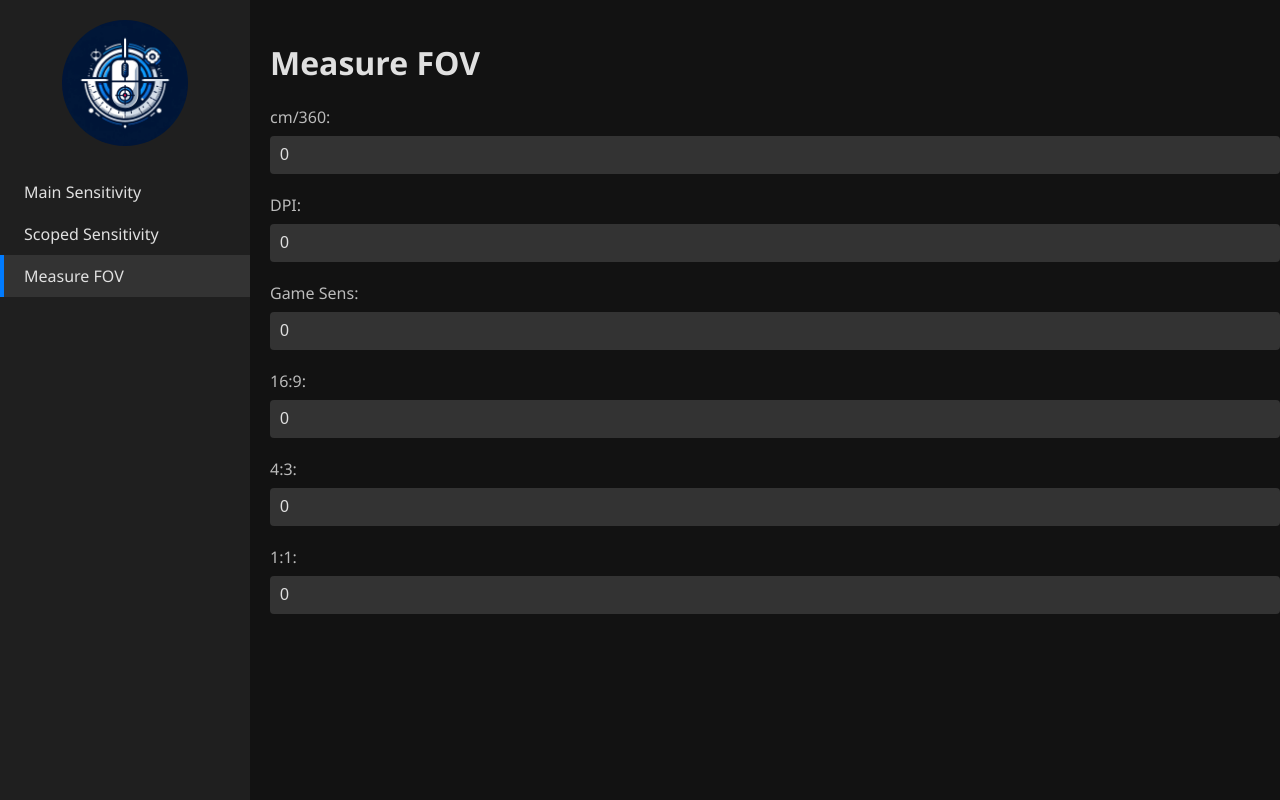
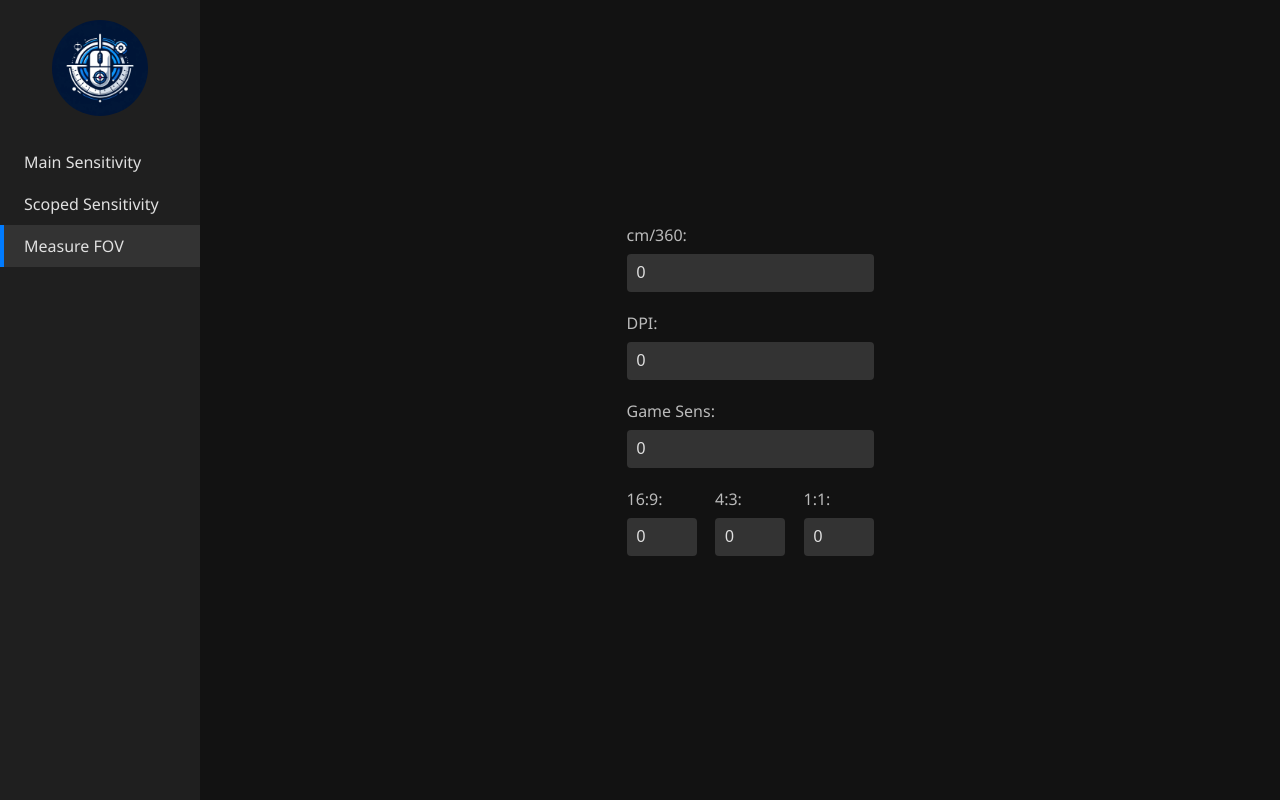
Before and after one commit to RaedN0/AimCalibrate, a React (Vite) app: page /measure-fov in a window 1280 px wide. Built offline with nearby package versions, Linux system fonts and the light colour scheme.

Commit message:
Change styling

```diff
--- a/src/App.css
+++ b/src/App.css
@@ -13,7 +13,7 @@ body {
 }
 
 .sidebar {
-  width: 250px;
+  width: 200px;
   background-color: #1f1f1f;
   display: flex;
   flex-direction: column;
@@ -95,3 +95,56 @@ input:focus {
   outline: none;
   border-color: #007bff;
 }
+
+.main-sensitivity-container {
+  padding: 20px;
+  max-width: 400px;
+  margin: auto;
+}
+
+.scoped-sensitivity-container {
+  padding: 20px;
+  max-width: 600px;
+  margin: auto;
+}
+
+.measure-fov-container {
+  padding: 20px;
+  max-width: 400px;
+  margin: auto;
+}
+
+.fov-group {
+  display: flex;
+  justify-content: space-between;
+}
+
+.fov-group .input-group {
+  flex: 1;
+  max-width: 50px;
+}
+
+.fov-group .input-group:last-child {
+  margin-right: 0;
+}
+
+.fov-box {
+  display: flex;
+  flex-direction: column;
+  align-items: center;
+  width: 30%;
+}
+
+.fov-box label {
+  margin-bottom: 5px;
+}
+
+.fov-box span {
+  display: inline-block;
+  width: 100%;
+  padding: 10px;
+  background-color: #333;
+  color: white;
+  text-align: center;
+  border-radius: 5px;
+}
--- a/src/pages/MainSensitivity.jsx
+++ b/src/pages/MainSensitivity.jsx
@@ -46,8 +46,7 @@ function MainSensitivity() {
     }, [cm360, dpi, debouncedUpdateSettings]);
 
     return (
-        <div>
-            <h1>Main Sensitivity</h1>
+        <div className="main-sensitivity-container">
             <div className="input-group">
                 <label htmlFor="cm360">cm/360:</label>
                 <input
--- a/src/pages/MeasureFov.jsx
+++ b/src/pages/MeasureFov.jsx
@@ -16,6 +16,7 @@ function MeasureFov() {
     useEffect(() => {
         const fetchInitialValues = async () => {
             try {
+                await startListener();
                 const response = await invoke('get_initial_values');
                 setCm360(response.cm360);
                 setDpi(response.dpi);
@@ -50,17 +51,13 @@ function MeasureFov() {
         }
     }, [cm360, dpi, gameSens, fov16]);
 
-    useEffect(() => {
-        const unlisten = listen('fov_update', (event) => {
+    async function startListener() {
+        await listen('fov_update', (event) => {
             const { fov16 } = event.payload;
             console.log("updated");
             handleFov16Change(fov16)
         });
-
-        return () => {
-            unlisten.then((f) => f());
-        };
-    }, []);
+    }
 
     const handleFov16Change = (value) => {
         const newFov16 = parseFloat(value);
@@ -102,8 +99,7 @@ function MeasureFov() {
     };
 
     return (
-        <div>
-            <h1>Measure FOV</h1>
+        <div className="measure-fov-container">
             <div className="input-group">
                 <label htmlFor="cm360">cm/360:</label>
                 <input
@@ -134,6 +130,7 @@ function MeasureFov() {
                     onChange={(e) => setGameSens(parseFloat(e.target.value))}
                 />
             </div>
+            <div className="fov-group">
                 <div className="input-group">
                     <label htmlFor="fov16">16:9:</label>
                     <input
@@ -165,6 +162,7 @@ function MeasureFov() {
                     />
                 </div>
             </div>
+        </div>
     );
 }
 
--- a/src/pages/ScopedSensitivity.jsx
+++ b/src/pages/ScopedSensitivity.jsx
@@ -49,8 +49,7 @@ function ScopedSensitivity() {
     }, [cm360, dpi, normalFov, scopedFov]);
 
     return (
-        <div>
-            <h1>Scoped Sensitivity</h1>
+        <div className="scoped-sensitivity-container">
             <div className="input-group">
                 <label htmlFor="cm360">cm/360:</label>
                 <input
--- a/src-tauri/tauri.conf.json
+++ b/tauri.conf.json
@@ -20,8 +20,8 @@
     "windows": [
       {
         "title": "AimCalibrate",
-        "width": 800,
-        "height": 600,
+        "width": 550,
+        "height": 420,
         "resizable": false
       }
     ],
```
Lines whose indentation alone changed are shown as unchanged.
